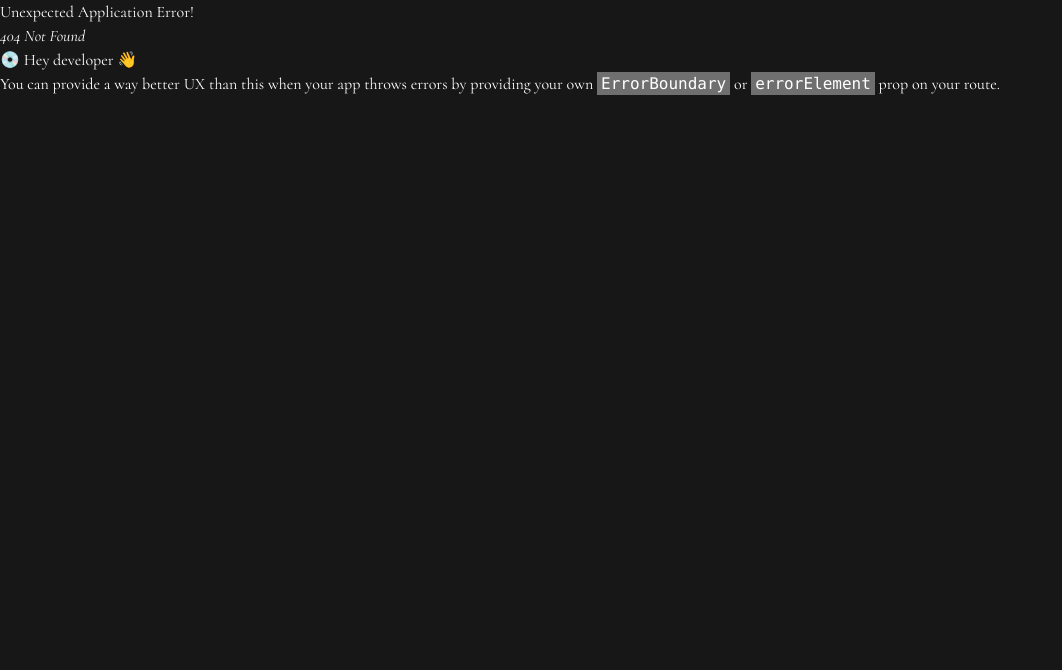
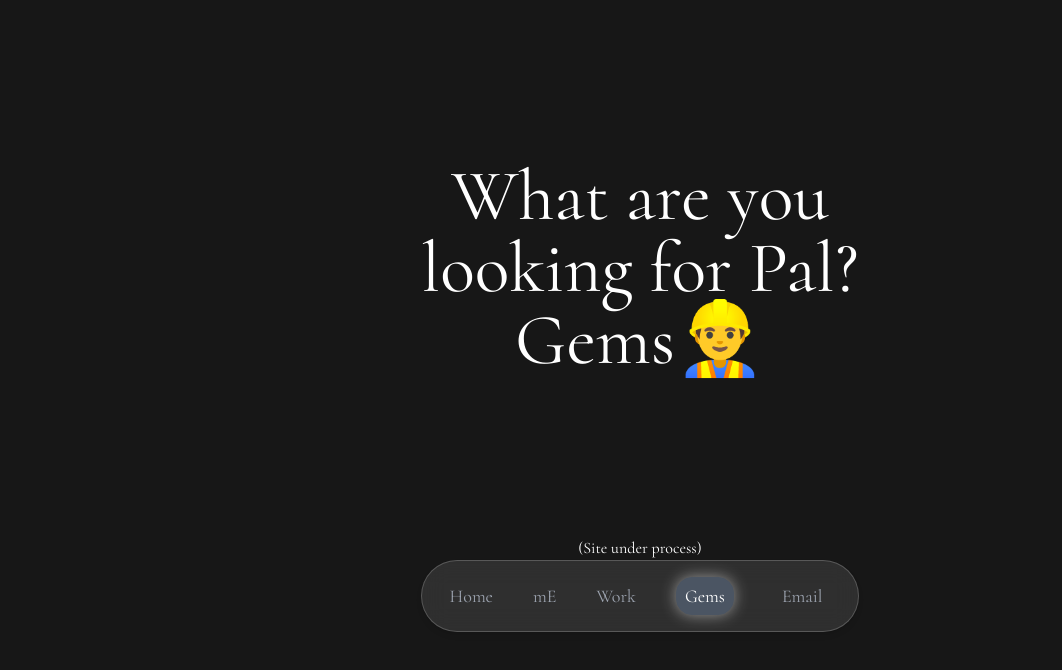
Before and after one commit to Dawar-Anwar-Khan/Dawar-portfolio, a React (Vite) app: page /gems in a window 1280 px wide. Before the commit this address had no page. Shown: the top 670 px of the page, without its empty margins (0-1062 px from the left). Built offline with nearby package versions, Linux system fonts and the light colour scheme; a web font is replaced by a local one.

Commit message:
mail id attached

```diff
--- a/src/assets/components/Cards.jsx
+++ b/src/assets/components/Cards.jsx
@@ -5,7 +5,7 @@ import image3 from "../images/image3.jpeg";
 
 export default function Cards() {
   return (
-    <section className="py-12 px-9 lg:py-0 max-w-2xl mx-auto">
+    <section className="py-12 px-9 lg:py-0 max-w-4xl mx-auto">
       <div className=" h-xl">
         <div className="flex flex-col justify-center items-center lg:flex-row">
           <div className="h-56 lg:h-72 w-full lg:w-72 bg-custom-gradient1  rounded-2xl lg:-rotate-12 hover:scale-105 transition shadow-xl duration-300 hover:z-20 flex items-center justify-center overflow-hidden">
--- /dev/null
+++ b/src/assets/components/Gems.jsx
@@ -0,0 +1,10 @@
+import React from 'react'
+
+export default function Gems() {
+  return (
+    <>
+    <div className='text-3xl md:text-7xl text-center py-40 px-20 w-xl lg:w-1/2 mx-auto'>What are you looking for Pal? Gems👷‍♂️</div>
+    <div className='text-center w-1/2 mx-auto'>(Site under process)</div>
+    </>
+  )
+}
--- a/src/assets/components/Me.jsx
+++ b/src/assets/components/Me.jsx
@@ -2,6 +2,9 @@ import React from 'react'
 
 export default function Me() {
   return (
-    <div>Me</div>
+    <>
+    <div className='text-3xl md:text-6xl text-center py-40 px-20 w-xl lg:w-1/2 mx-auto'>If you're here then you haven't gone through the homePage carefully.</div>
+    <div className='text-center w-1/2 mx-auto'>(Site under process)</div>
+    </>
   )
 }
--- a/src/assets/components/Navbar.jsx
+++ b/src/assets/components/Navbar.jsx
@@ -4,7 +4,7 @@ import { NavLink } from 'react-router'
 export default function Navbar() {
 
   const [isClicked, setIsClicked] = useState(false)
-  const [isOpen, setIsOpen] = useState(false)
+
   return (
    <>
     <div className={`mx-auto max-w-[50%] mb-12 sticky z-50 bottom-12 bg-transparent ${isClicked ? 'hidden' : ''}`}>
@@ -14,7 +14,8 @@ export default function Navbar() {
                 <NavLink className={({isActive}) => isActive ? 'shadow-[0_0_11px_rgba(255,255,255,0.5)] text-white border border-gray-600  bg-gray-600 rounded-2xl py-1 px-2' : ''} to="/me">mE</NavLink>
                 <NavLink className={({isActive}) => isActive ? 'shadow-[0_0_15px_rgba(255,255,255,0.5)] text-white border border-gray-600  bg-gray-600 rounded-2xl py-1 px-2' : ''} to="/works">Work</NavLink>
                 <NavLink className={({isActive}) => isActive ? 'shadow-[0_0_15px_rgba(255,255,255,0.5)] text-white border border-gray-600  bg-gray-600 rounded-2xl py-1 px-2' : ''} to="/Gems">Gems</NavLink>
-                <span id='li' className= 'hover:shadow-[0_0_15px_rgba(255,255,255,0.5)] text-gray-400 hover:text-white border-none hover:border hover:border-gray-600 hover:cursor-pointer hover:bg-[#424141] rounded-2xl py-1 px-2'>Email</span>
+                <span className= 'hover:shadow-[0_0_15px_rgba(255,255,255,0.5)] text-gray-400 hover:text-white border-none hover:border hover:border-gray-600 hover:cursor-pointer hover:bg-[#424141] rounded-2xl py-1 px-2' onClick={() => { alert('Text copied to clipboard!')
+                  return navigator.clipboard.writeText('kdawar0101@gmail.com')}}>Email</span>
             </ul>
         </div>
         <div className={`rounded-full border bg-[rgba(64,64,64,0.6)] backdrop-blur-sm shadow-md border-b border-white/20 w-fit mx-auto py-3 px-6 text-xl lg:hidden hover:cursor-pointer ${isClicked ? 'hidden' : ''}`} onClick={() => {
--- a/src/main.jsx
+++ b/src/main.jsx
@@ -10,6 +10,7 @@ import App from './App.jsx'
 import Home from "./assets/components/Home.jsx";
 import Me from "./assets/components/Me.jsx";
 import Works from "./assets/components/Works/Works.jsx";
+import Gems from "./assets/components/Gems.jsx";
 
 const router = createBrowserRouter([
   {
@@ -28,6 +29,10 @@ const router = createBrowserRouter([
         path: "/works",
         element: <Works />
       },
+      {
+        path: "/gems",
+        element: <Gems />
+      },
     ]
   },
 ]);
```
